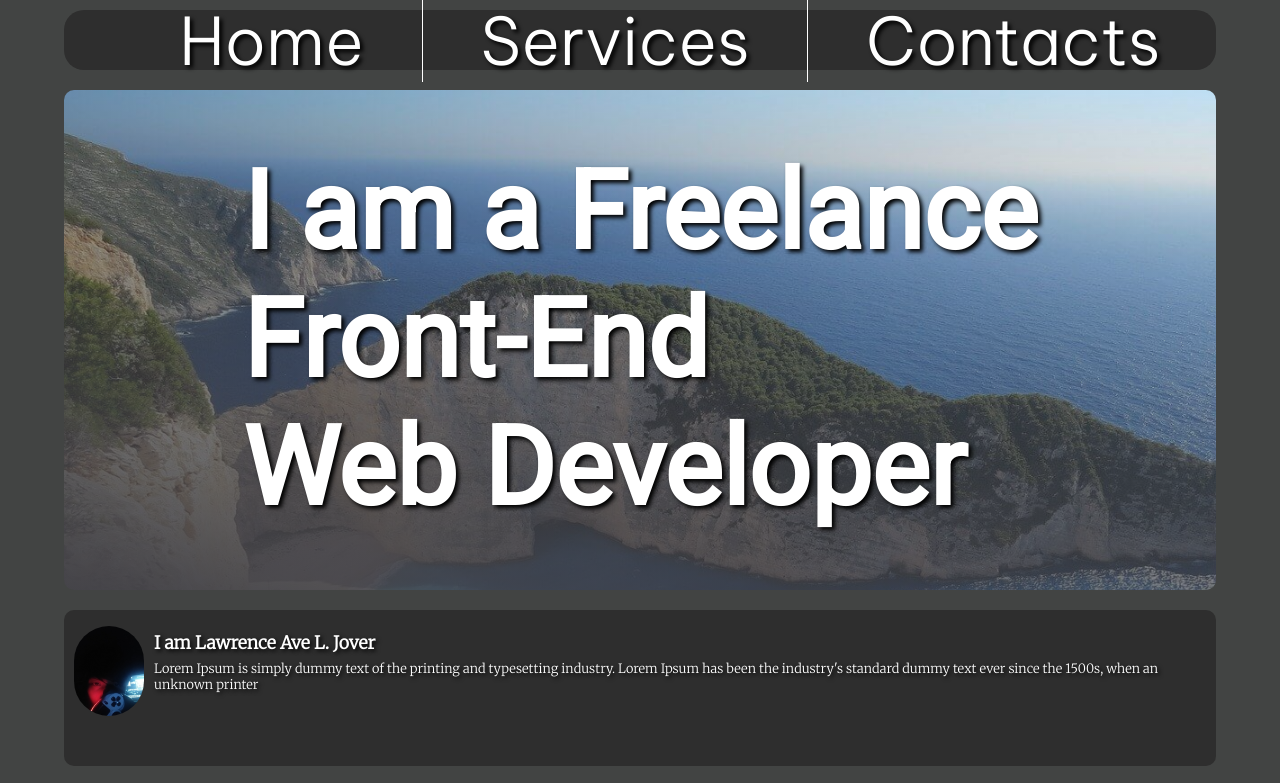
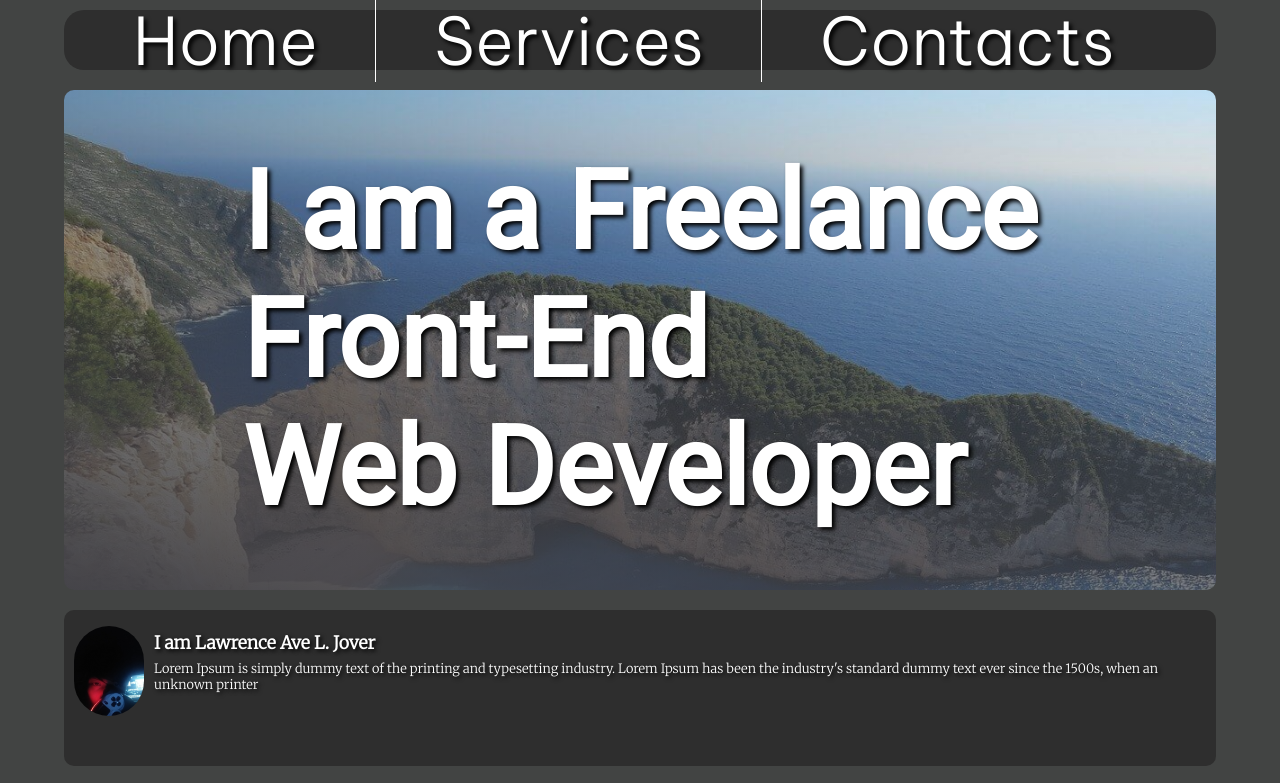
Before and after one commit to kamote-man/something, a plain HTML site: page index.html in a window 1280 px wide. Shown: the top 783 px of the page. Drawn offline with Linux system fonts and the light colour scheme.

Commit message:
Update styles.css

```diff
--- a/styles.css
+++ b/styles.css
@@ -61,7 +61,7 @@ nav ul li:last-of-type{
   padding-right: 0;
 }
 nav ul li:first-of-type{
-  padding-left: 10%;
+ padding-left: 6%;
 }
 
 /* The End of the Nav styles  */
```
